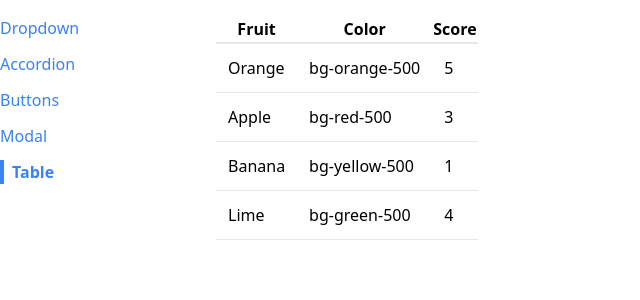
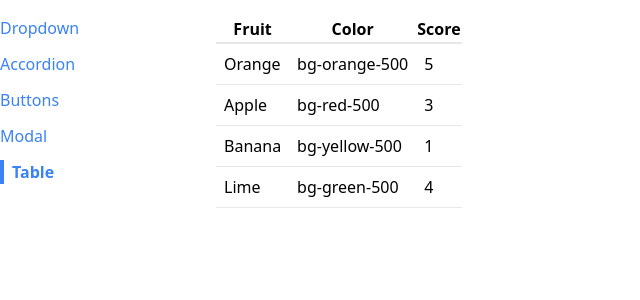
Before and after one commit to Atman-Shah/Modern-React-with-Redux, a React (Create React App) app in the folder 6. comps/: page /table in a window 1280 px wide. Shown: the top 300 px of the page, without its empty margins (0-640 px from the left). Built offline with nearby package versions, Linux system fonts and the light colour scheme.

Commit message:
253th Video - Nested Maps

```diff
--- a/6. comps/src/components/Table.js
+++ b/6. comps/src/components/Table.js
@@ -4,13 +4,13 @@
     });
 
     const renderedRows = data.map((fruit) => {
+        const renderedCells = config.map((column) => {
+            return <td className="p-2" key={column.lable}>{column.render(fruit)}</td>;
+        });
+
         return (
             <tr className="border-b" key={fruit.name}>
-                <td className="p-3">{config[0].render(fruit)}</td>
-                <td className="p-3">
-                {config[1].render(fruit)}
-                </td>
-                <td className="p-3">{config[2].render(fruit)}</td>
+                {renderedCells}
             </tr>
         );
     });
```
